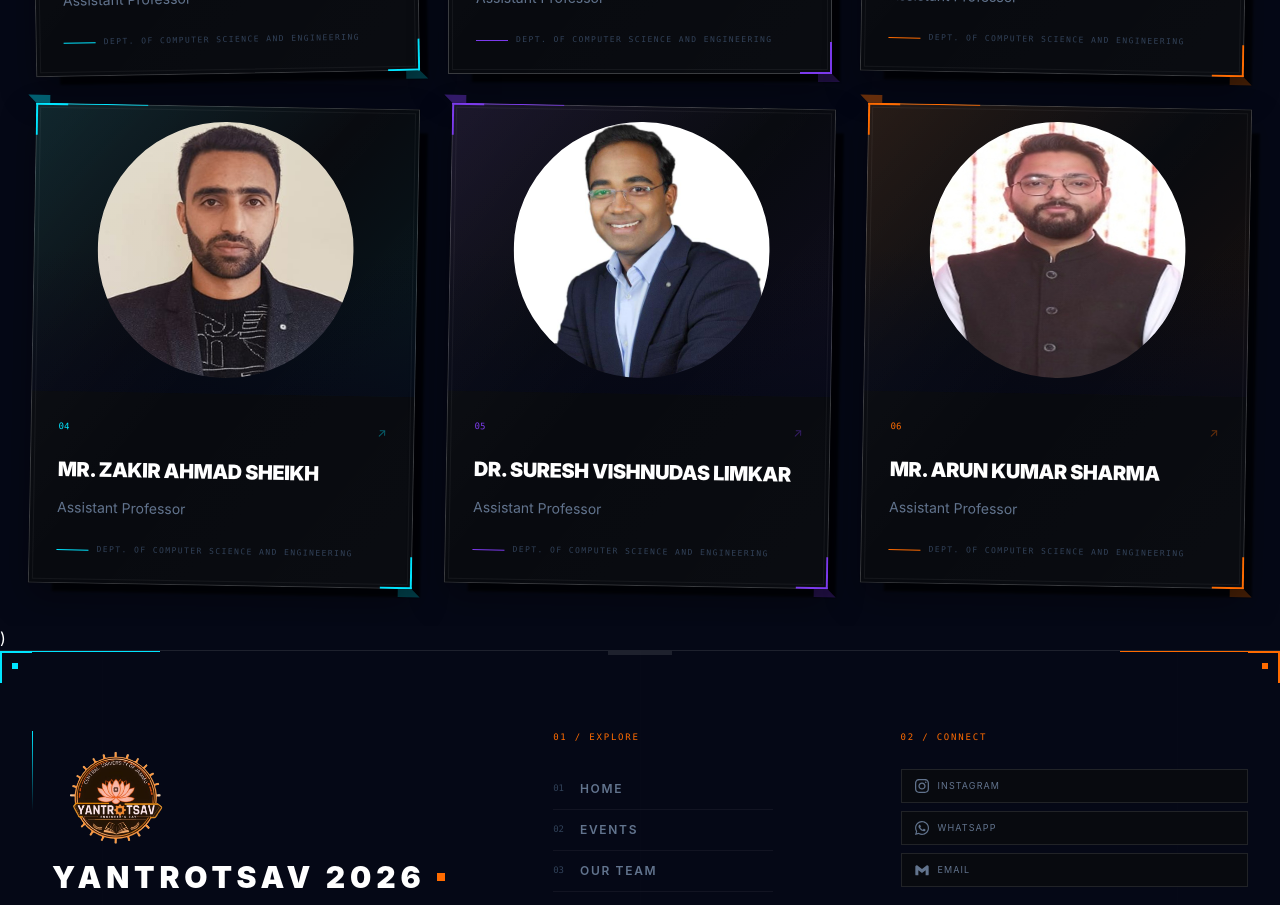
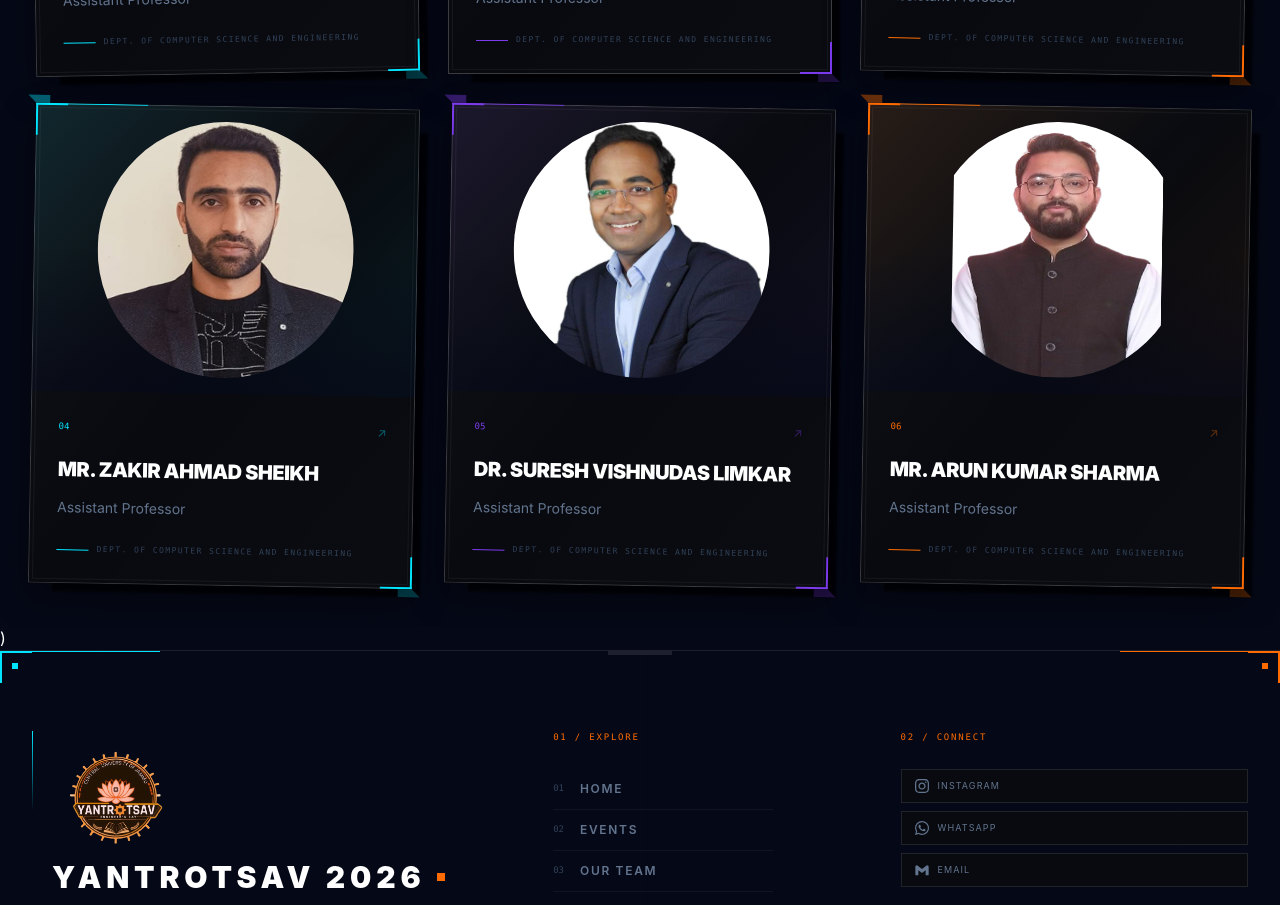
Before and after one commit to mantanova-87/YANTROTSAV, a React (Vite) app: page / in a window 1280 px wide. Shown: the part 2480-3385 px from the top of the page. Built offline with nearby package versions, Linux system fonts and the light colour scheme; no server answers.

Commit message:
Refactor code structure for improved readability and maintainability

```diff
--- a/src/pages/Home.tsx
+++ b/src/pages/Home.tsx
@@ -128,7 +128,7 @@ const featureCards = [
   {
     title: 'Mr. Arun Kumar Sharma',
     text: 'Assistant Professor',
-    image: 'Arun_Kumar_Sharma.jpg',
+    image: 'Arun_Kumar_Sharma.png',
     accent: 'orange',
   }
 ]
```
Also changed, not shown: src/assets/images/Arun_Kumar_Sharma.jpg (deleted), src/assets/images/Arun_Kumar_Sharma.png (added).
